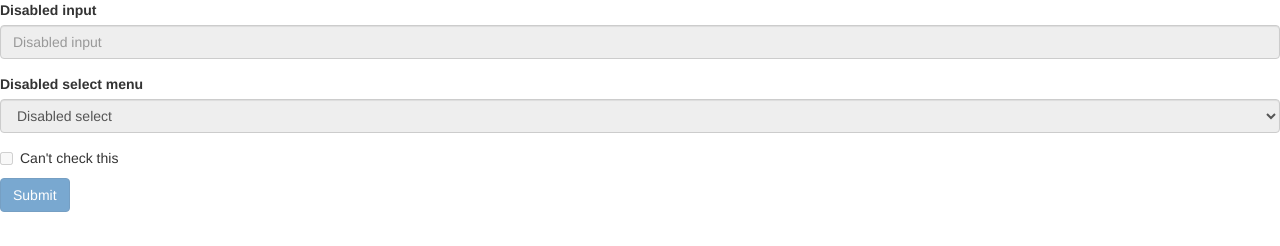
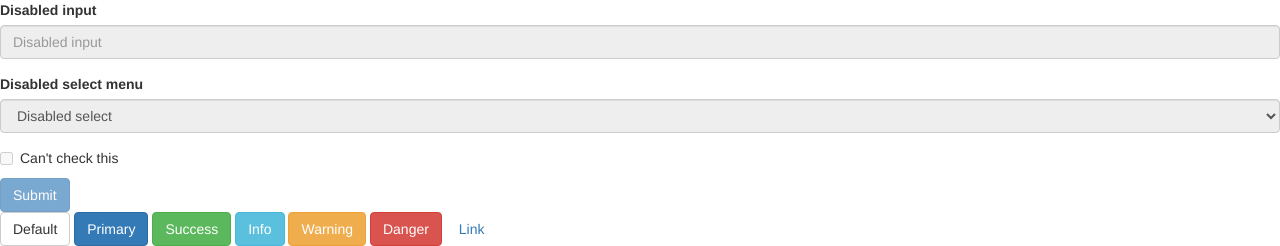
Before and after one commit to euijin-jeong/pratice_js_ajax_git, a Django app: a page that uses django_app/templates/main.html in a window 1280 px wide. Shown: the part 1268-1514 px from the top of the page. Before the commit the page ends 1480 px from the top, so only its background shows below. Run offline with Django 3.2, Linux system fonts and the light colour scheme; some libraries are stand-ins or nearby versions.

Commit message:
add button euijin

```diff
--- a/django_app/templates/main.html
+++ b/django_app/templates/main.html
@@ -195,6 +195,27 @@
   </fieldset>
 </form>
 
+  <!-- Standard button -->
+<button type="button" class="btn btn-default">Default</button>
+
+<!-- Provides extra visual weight and identifies the primary action in a set of buttons -->
+<button type="button" class="btn btn-primary">Primary</button>
+
+<!-- Indicates a successful or positive action -->
+<button type="button" class="btn btn-success">Success</button>
+
+<!-- Contextual button for informational alert messages -->
+<button type="button" class="btn btn-info">Info</button>
+
+<!-- Indicates caution should be taken with this action -->
+<button type="button" class="btn btn-warning">Warning</button>
+
+<!-- Indicates a dangerous or potentially negative action -->
+<button type="button" class="btn btn-danger">Danger</button>
+
+<!-- Deemphasize a button by making it look like a link while maintaining button behavior -->
+<button type="button" class="btn btn-link">Link</button>
+
 <script type="text/javascript">
 
 </script>
```
